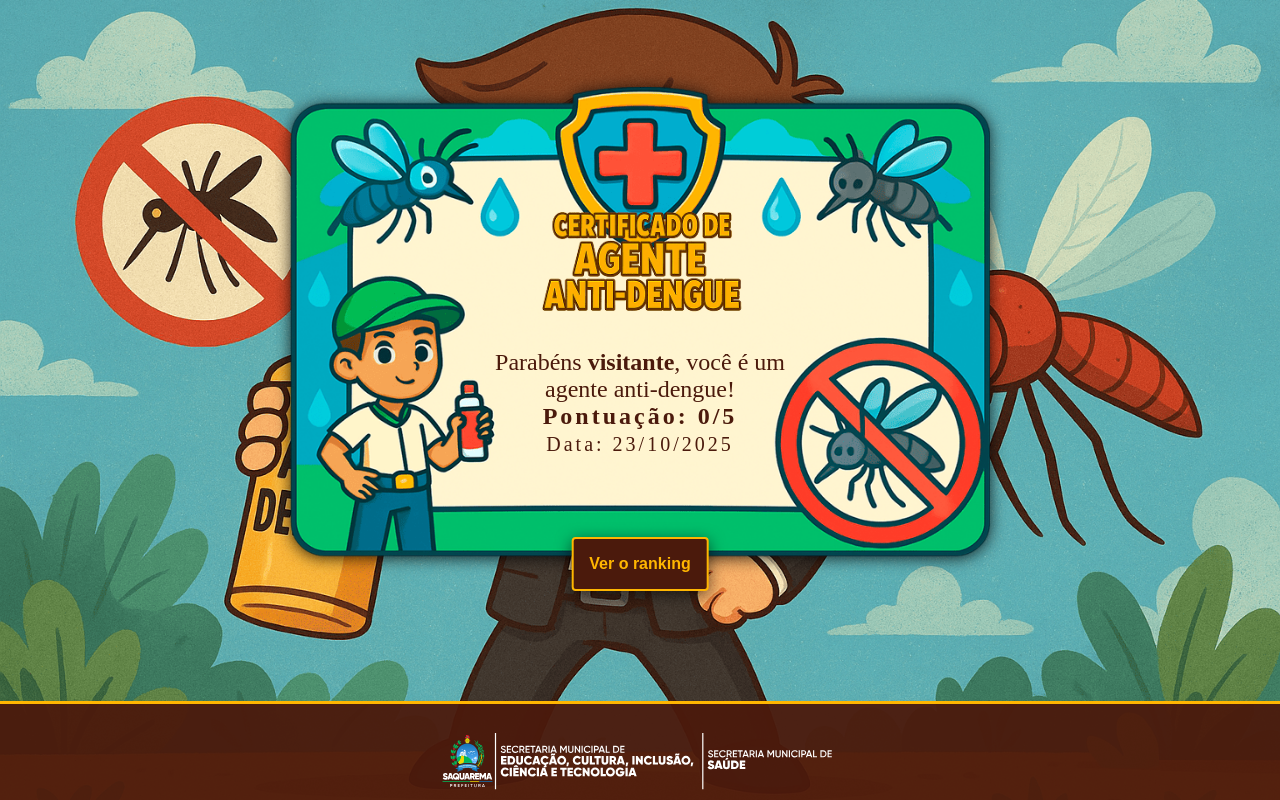
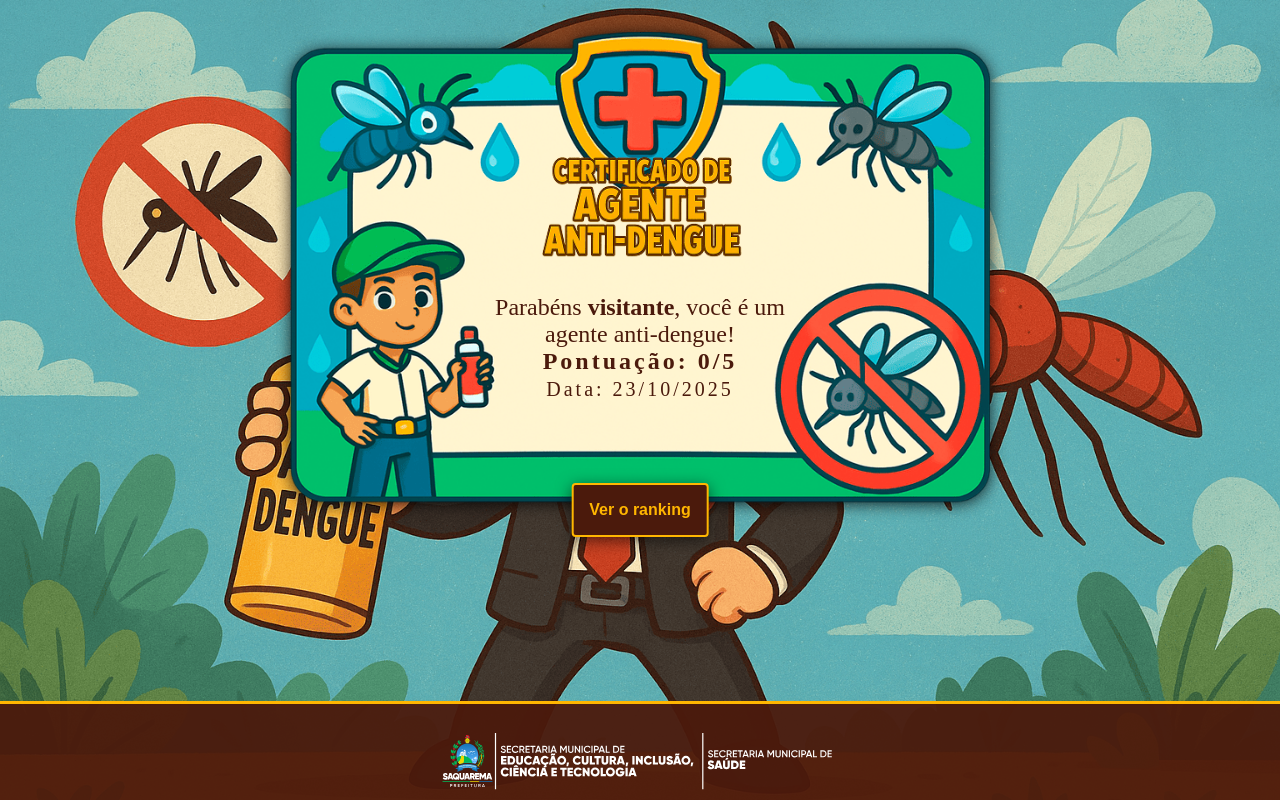
Before and after one commit to sistemainternosmecict/jogo-agente-anti-dengue, a React (Vite) app: page / in a window 1280 px wide. Built offline with nearby package versions, Linux system fonts and the light colour scheme.

Commit message:
fix(ui): Posição do certificado agora é absolute no top.

```diff
--- a/src/components/uiElements/BarraCreditosPrefeitura.jsx
+++ b/src/components/uiElements/BarraCreditosPrefeitura.jsx
@@ -11,8 +11,6 @@ const Barra = styled.div`
     z-index: 1;
     position: absolute;
     bottom: 0;
-    right: 0;
-    left:0;
     border-top: solid 3px ${COR_BASE};
 `;
 
--- a/src/components/uiElements/Certificado.jsx
+++ b/src/components/uiElements/Certificado.jsx
@@ -8,8 +8,10 @@ const Certificado = styled.div`
     padding: 32px;
     border-radius: 8px;
     width: 700px;
-    position: relative;
-    margin-bottom: 150px;
+    position: absolute;
+    top:0;
+    left: 50%;
+    transform: translateX(-50%);
 `;
 
 const ConteudoCertificado = styled.p`
```
